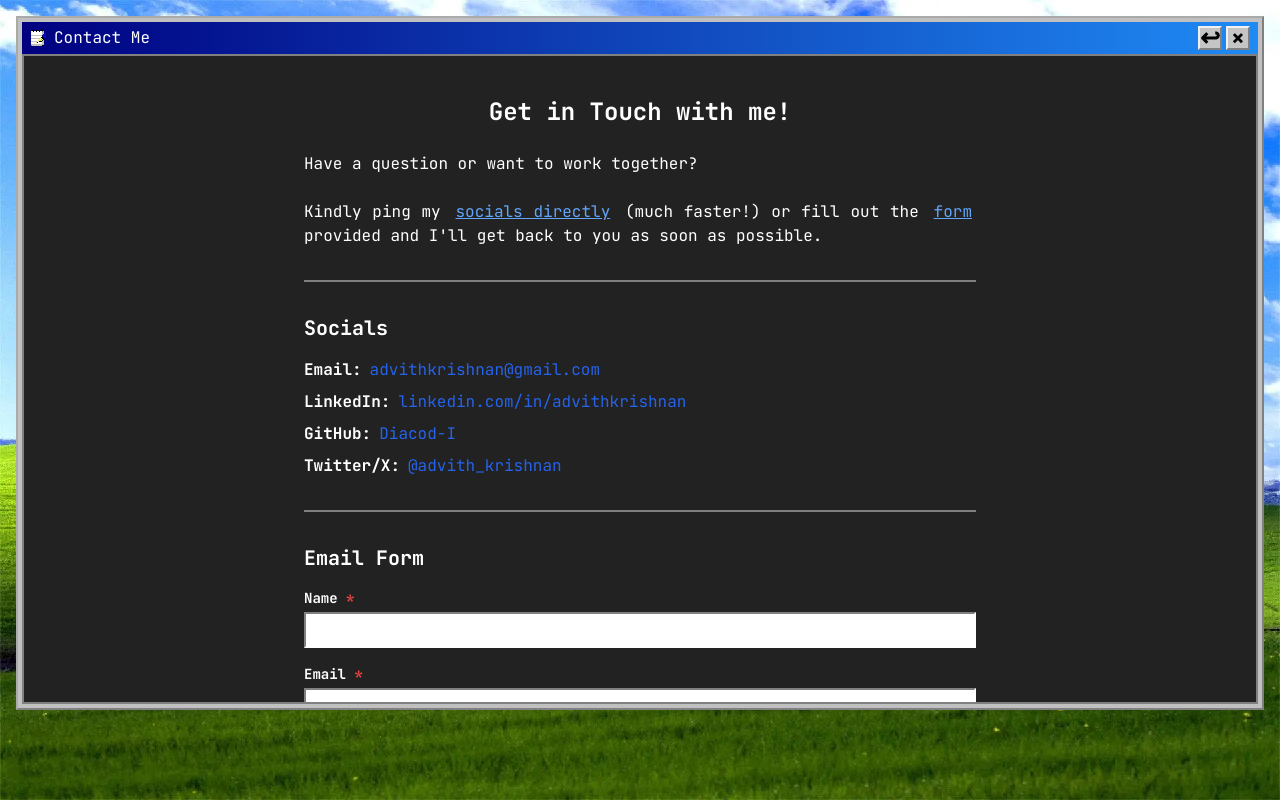
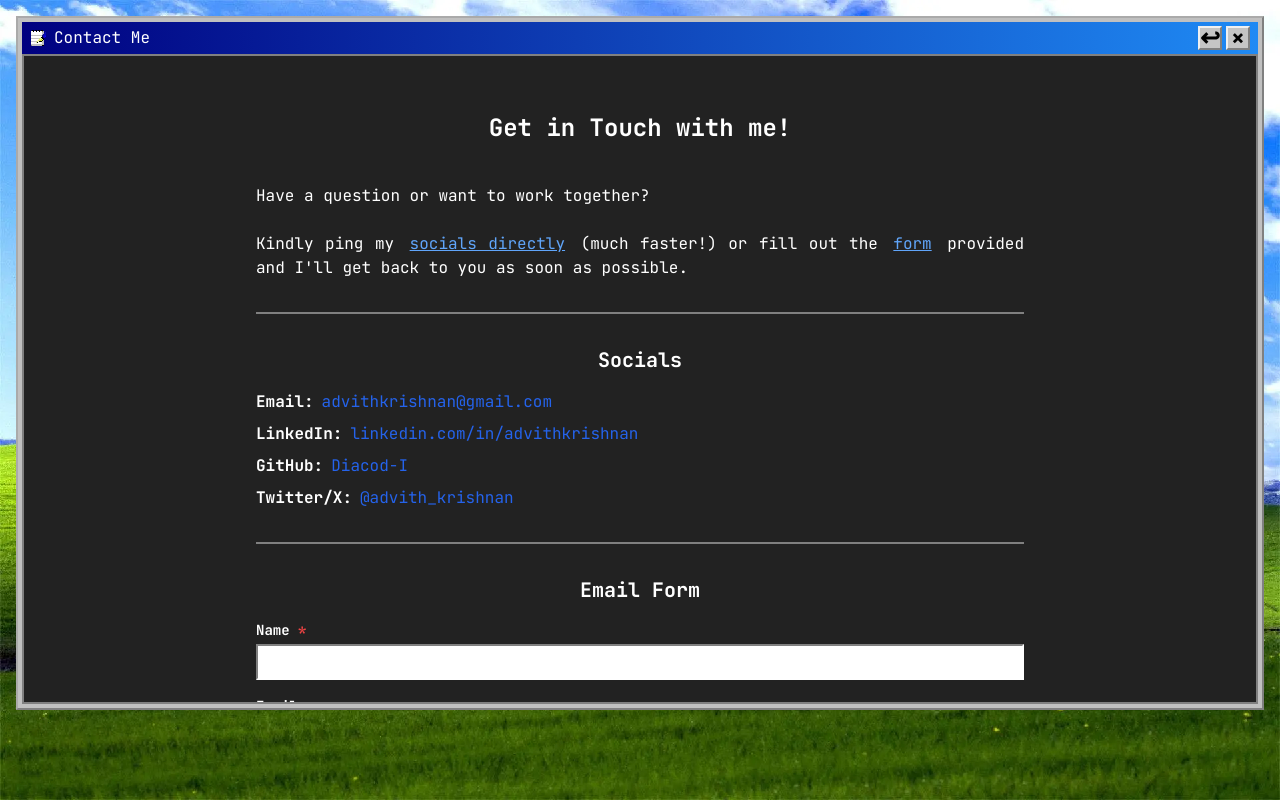
Before and after one commit to Diacod-I/portfolio-and-blog-site, a Next.js app: page /contact in a window 1280 px wide. Built offline with nearby package versions, Linux system fonts and the light colour scheme.

Commit message:
nit: minimal changes to Contact page for better visibility

```diff
--- a/app/contact/page.tsx
+++ b/app/contact/page.tsx
@@ -90,16 +90,16 @@ export default function ContactPage() {
         </div>
 
         <div className="win98-window-content bg-[#222222] p-4 max-h-[calc(100vh-150px)] overflow-y-auto">
-          <div className="max-w-2xl mx-auto">
-            <h1 className="text-2xl font-bold mb-6 mt-6 text-center text-white">Get in Touch with me!</h1>
+          <div className="max-w-3xl mx-auto">
+            <h1 className="text-2xl font-bold mb-4 mt-10 text-center text-white">Get in Touch with me!</h1>
             <p className="text-white text-justify">
-              Have a question or want to work together?<br/><br/>
+              <br/>Have a question or want to work together?<br/><br/>
               Kindly ping my <a href="#other-ways" className="text-blue-400 underline hover:text-blue-600 mx-1">socials directly</a> (much faster!) or fill out the <a href="#other-ways" className="text-blue-400 underline hover:text-blue-600 mx-1">form</a> provided and I'll get back to you as soon as possible.
             </p>
 
             <div className="mt-8 pt-8 border-t-2 border-[#808080]"/>
 
-              <h2 id="other-ways" className="text-xl font-bold mb-4 text-white">Socials</h2>
+              <h2 id="other-ways" className="text-xl font-bold mb-4 text-center text-white">Socials</h2>
               <div className="space-y-2 text-white">
                 <p className="flex items-center gap-2">
                   <strong>Email:</strong>
@@ -129,7 +129,7 @@ export default function ContactPage() {
 
             <div className="mt-8 pt-8 border-t-2 border-[#808080]"/>
 
-            <h2 id="form" className="text-xl font-bold mb-4 text-white">Email Form</h2>
+            <h2 id="form" className="text-xl text-center font-bold mb-4 text-white">Email Form</h2>
 
             <form onSubmit={handleSubmit} className="space-y-4 mb-8">
               <div>
```
